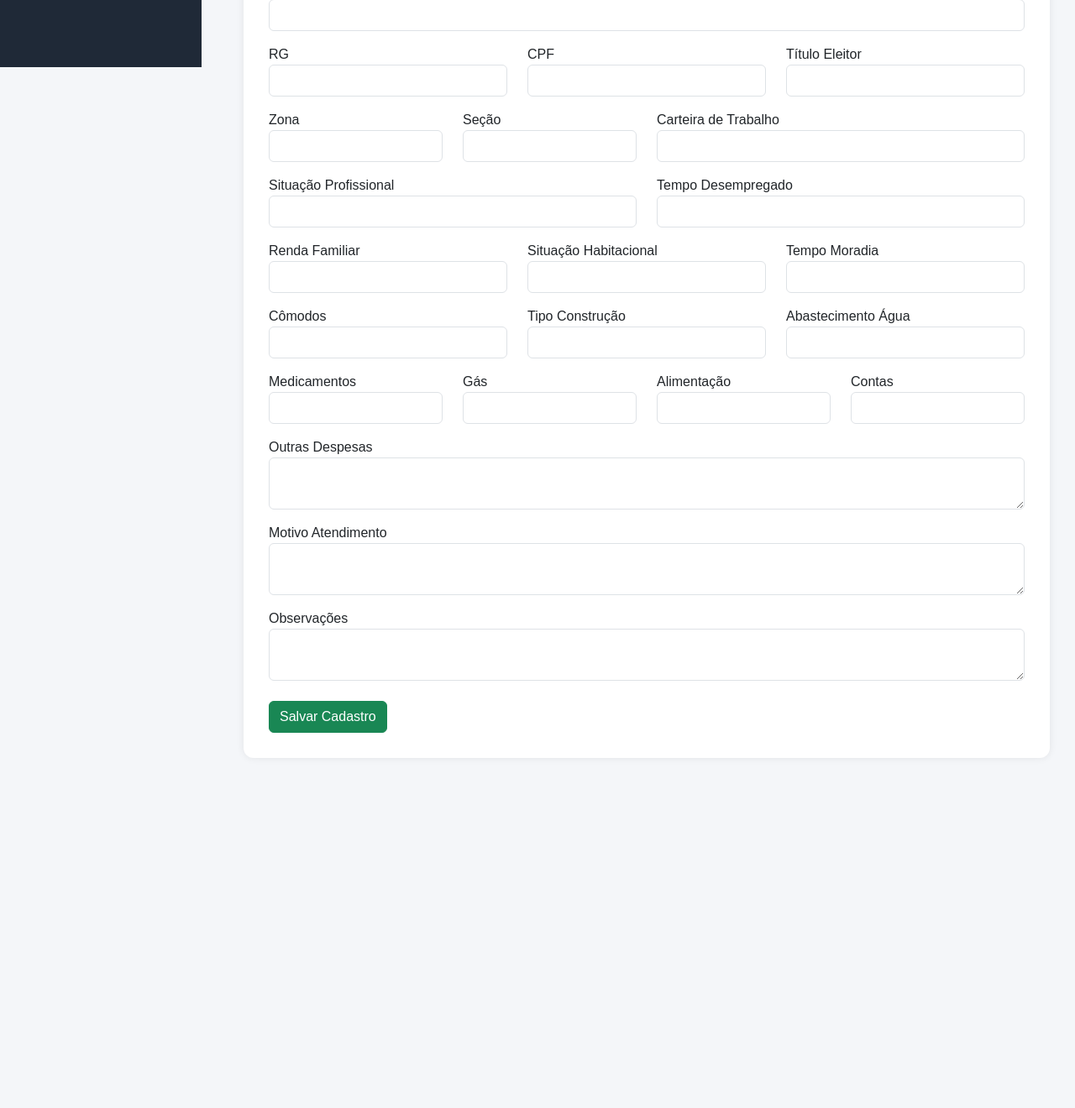
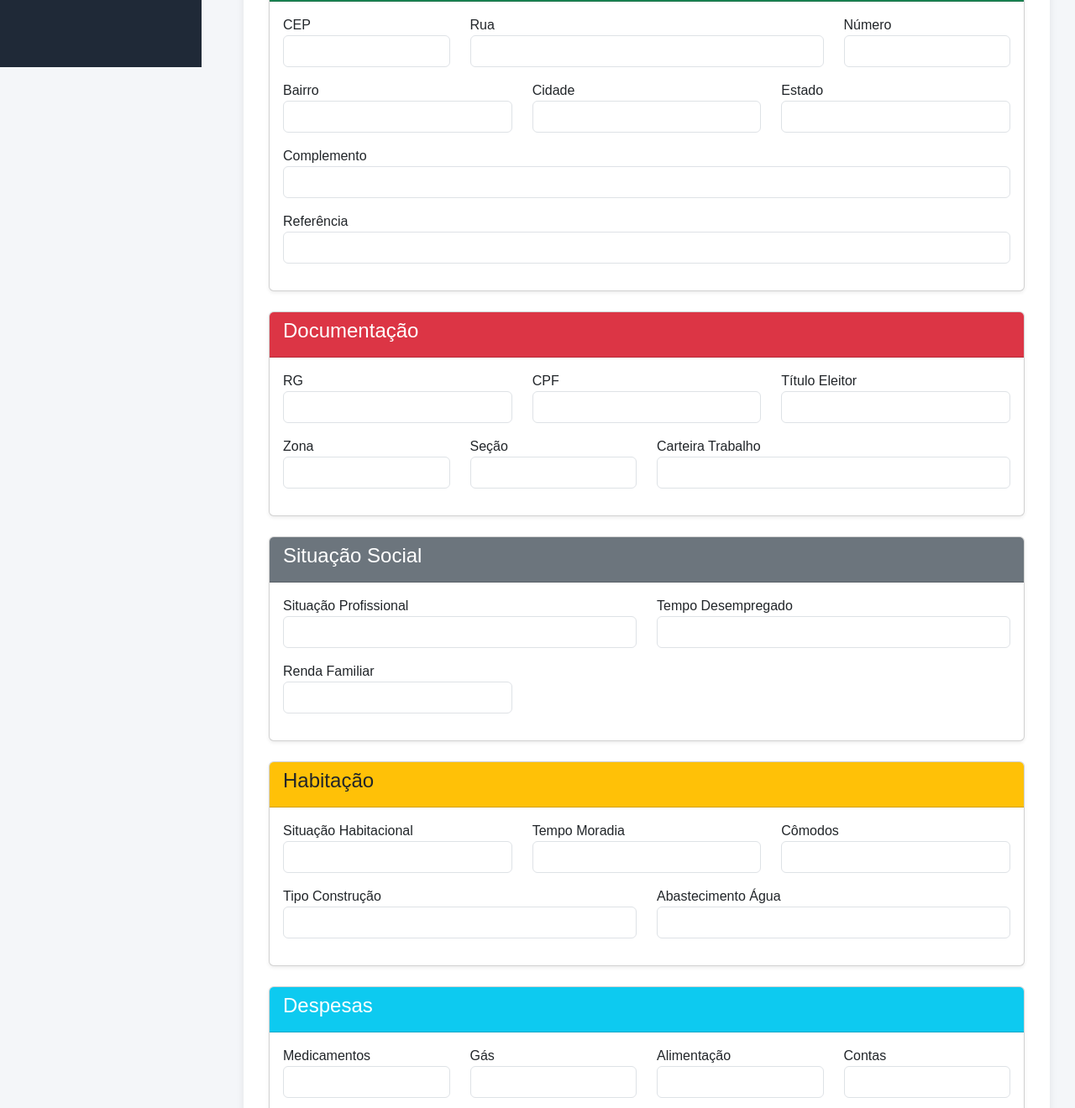
Before and after one commit to raphachear/sistema-ong, a website: page public/cadastro.html in a window 1280 px wide. Shown: the part 720-2040 px from the top of the page at 84% size. Before the commit the page ends 1653 px from the top, so only its background shows below. Drawn offline with nearby package versions, Linux system fonts and the light colour scheme.

Commit message:
cadastro profissional atualizado

```diff
--- a/public/cadastro.html
+++ b/public/cadastro.html
@@ -34,217 +34,405 @@ rel="stylesheet"
 
 <div class="container-box">
 
-<h1>Cadastro Social</h1>
+<h1 class="mb-4">
+Cadastro Social
+</h1>
 
 <div class="row">
 
-<div class="col-md-6 mt-3">
+<!-- DADOS PESSOAIS -->
+
+<div class="col-12">
+
+<div class="card shadow-sm mb-4">
+
+<div class="card-header bg-dark text-white">
+<h4>Dados Pessoais</h4>
+</div>
+
+<div class="card-body">
+
+<div class="row">
+
+<div class="col-md-6 mb-3">
 <label>Nome</label>
 <input id="nome" class="form-control">
 </div>
 
-<div class="col-md-6 mt-3">
+<div class="col-md-6 mb-3">
 <label>Filiação</label>
 <input id="filiacao" class="form-control">
 </div>
 
-<div class="col-md-4 mt-3">
+<div class="col-md-4 mb-3">
 <label>Nascimento</label>
 <input id="nascimento" type="date" class="form-control">
 </div>
 
-<div class="col-md-4 mt-3">
+<div class="col-md-4 mb-3">
+
 <label>Sexo</label>
+
 <select id="sexo" class="form-control">
+
 <option></option>
 <option>Masculino</option>
 <option>Feminino</option>
+
 </select>
+
 </div>
 
-<div class="col-md-4 mt-3">
+<div class="col-md-4 mb-3">
 <label>Estado Civil</label>
 <input id="estado_civil" class="form-control">
 </div>
 
-<div class="col-md-4 mt-3">
+<div class="col-md-4 mb-3">
 <label>Naturalidade</label>
 <input id="naturalidade" class="form-control">
 </div>
 
-<div class="col-md-4 mt-3">
+<div class="col-md-4 mb-3">
 <label>Cor/Raça</label>
 <input id="cor" class="form-control">
 </div>
 
-<div class="col-md-4 mt-3">
+</div>
+
+</div>
+</div>
+</div>
+
+<!-- CONTATO -->
+
+<div class="col-12">
+
+<div class="card shadow-sm mb-4">
+
+<div class="card-header bg-primary text-white">
+<h4>Contato</h4>
+</div>
+
+<div class="card-body">
+
+<div class="row">
+
+<div class="col-md-6 mb-3">
 <label>Telefone 1</label>
 <input id="telefone1" class="form-control">
 </div>
 
-<div class="col-md-6 mt-3">
+<div class="col-md-6 mb-3">
 <label>Telefone 2</label>
 <input id="telefone2" class="form-control">
 </div>
 
-<div class="col-md-3 mt-3">
+</div>
+
+</div>
+</div>
+</div>
+
+<!-- ENDEREÇO -->
+
+<div class="col-12">
+
+<div class="card shadow-sm mb-4">
+
+<div class="card-header bg-success text-white">
+<h4>Endereço</h4>
+</div>
+
+<div class="card-body">
+
+<div class="row">
+
+<div class="col-md-3 mb-3">
+
 <label>CEP</label>
+
 <input
 id="cep"
 class="form-control"
 onblur="buscarCEP()"
 >
+
 </div>
 
-<div class="col-md-6 mt-3">
+<div class="col-md-6 mb-3">
 <label>Rua</label>
 <input id="rua" class="form-control">
 </div>
 
-<div class="col-md-3 mt-3">
+<div class="col-md-3 mb-3">
 <label>Número</label>
 <input id="numero" class="form-control">
 </div>
 
-<div class="col-md-4 mt-3">
+<div class="col-md-4 mb-3">
 <label>Bairro</label>
 <input id="bairro" class="form-control">
 </div>
 
-<div class="col-md-4 mt-3">
+<div class="col-md-4 mb-3">
 <label>Cidade</label>
 <input id="cidade" class="form-control">
 </div>
 
-<div class="col-md-4 mt-3">
+<div class="col-md-4 mb-3">
 <label>Estado</label>
 <input id="estado" class="form-control">
 </div>
 
-<div class="col-md-12 mt-3">
+<div class="col-md-12 mb-3">
 <label>Complemento</label>
 <input id="complemento" class="form-control">
 </div>
 
-<div class="col-md-12 mt-3">
+<div class="col-md-12 mb-3">
 <label>Referência</label>
 <input id="referencia" class="form-control">
 </div>
 
-<div class="col-md-4 mt-3">
+</div>
+
+</div>
+</div>
+</div>
+
+<!-- DOCUMENTAÇÃO -->
+
+<div class="col-12">
+
+<div class="card shadow-sm mb-4">
+
+<div class="card-header bg-danger text-white">
+<h4>Documentação</h4>
+</div>
+
+<div class="card-body">
+
+<div class="row">
+
+<div class="col-md-4 mb-3">
 <label>RG</label>
 <input id="rg" class="form-control">
 </div>
 
-<div class="col-md-4 mt-3">
+<div class="col-md-4 mb-3">
 <label>CPF</label>
 <input id="cpf" class="form-control">
 </div>
 
-<div class="col-md-4 mt-3">
+<div class="col-md-4 mb-3">
 <label>Título Eleitor</label>
 <input id="titulo_eleitor" class="form-control">
 </div>
 
-<div class="col-md-3 mt-3">
+<div class="col-md-3 mb-3">
 <label>Zona</label>
 <input id="zona" class="form-control">
 </div>
 
-<div class="col-md-3 mt-3">
+<div class="col-md-3 mb-3">
 <label>Seção</label>
 <input id="secao" class="form-control">
 </div>
 
-<div class="col-md-6 mt-3">
-<label>Carteira de Trabalho</label>
+<div class="col-md-6 mb-3">
+<label>Carteira Trabalho</label>
 <input id="carteira_trabalho" class="form-control">
 </div>
 
-<div class="col-md-6 mt-3">
+</div>
+
+</div>
+</div>
+</div>
+
+<!-- SITUAÇÃO SOCIAL -->
+
+<div class="col-12">
+
+<div class="card shadow-sm mb-4">
+
+<div class="card-header bg-secondary text-white">
+<h4>Situação Social</h4>
+</div>
+
+<div class="card-body">
+
+<div class="row">
+
+<div class="col-md-6 mb-3">
 <label>Situação Profissional</label>
 <input id="situacao_profissional" class="form-control">
 </div>
 
-<div class="col-md-6 mt-3">
+<div class="col-md-6 mb-3">
 <label>Tempo Desempregado</label>
 <input id="tempo_desempregado" class="form-control">
 </div>
 
-<div class="col-md-4 mt-3">
+<div class="col-md-4 mb-3">
 <label>Renda Familiar</label>
 <input id="renda_familiar" class="form-control">
 </div>
 
-<div class="col-md-4 mt-3">
+</div>
+
+</div>
+</div>
+</div>
+
+<!-- HABITAÇÃO -->
+
+<div class="col-12">
+
+<div class="card shadow-sm mb-4">
+
+<div class="card-header bg-warning">
+<h4>Habitação</h4>
+</div>
+
+<div class="card-body">
+
+<div class="row">
+
+<div class="col-md-4 mb-3">
 <label>Situação Habitacional</label>
 <input id="situacao_habitacional" class="form-control">
 </div>
 
-<div class="col-md-4 mt-3">
+<div class="col-md-4 mb-3">
 <label>Tempo Moradia</label>
 <input id="tempo_moradia" class="form-control">
 </div>
 
-<div class="col-md-4 mt-3">
+<div class="col-md-4 mb-3">
 <label>Cômodos</label>
 <input id="comodos" class="form-control">
 </div>
 
-<div class="col-md-4 mt-3">
+<div class="col-md-6 mb-3">
 <label>Tipo Construção</label>
 <input id="tipo_construcao" class="form-control">
 </div>
 
-<div class="col-md-4 mt-3">
+<div class="col-md-6 mb-3">
 <label>Abastecimento Água</label>
 <input id="abastecimento_agua" class="form-control">
 </div>
 
-<div class="col-md-3 mt-3">
+</div>
+
+</div>
+</div>
+</div>
+
+<!-- DESPESAS -->
+
+<div class="col-12">
+
+<div class="card shadow-sm mb-4">
+
+<div class="card-header bg-info text-white">
+<h4>Despesas</h4>
+</div>
+
+<div class="card-body">
+
+<div class="row">
+
+<div class="col-md-3 mb-3">
 <label>Medicamentos</label>
 <input id="medicamentos" class="form-control">
 </div>
 
-<div class="col-md-3 mt-3">
+<div class="col-md-3 mb-3">
 <label>Gás</label>
 <input id="gas" class="form-control">
 </div>
 
-<div class="col-md-3 mt-3">
+<div class="col-md-3 mb-3">
 <label>Alimentação</label>
 <input id="alimentacao" class="form-control">
 </div>
 
-<div class="col-md-3 mt-3">
+<div class="col-md-3 mb-3">
 <label>Contas</label>
 <input id="contas" class="form-control">
 </div>
 
-<div class="col-md-12 mt-3">
+<div class="col-md-12 mb-3">
+
 <label>Outras Despesas</label>
-<textarea id="outras_despesas" class="form-control"></textarea>
+
+<textarea
+id="outras_despesas"
+class="form-control"
+></textarea>
+
 </div>
 
-<div class="col-md-12 mt-3">
-<label>Motivo Atendimento</label>
-<textarea id="motivo" class="form-control"></textarea>
 </div>
 
-<div class="col-md-12 mt-3">
+</div>
+</div>
+</div>
+
+<!-- ATENDIMENTO -->
+
+<div class="col-12">
+
+<div class="card shadow-sm mb-4">
+
+<div class="card-header bg-dark text-white">
+<h4>Atendimento Social</h4>
+</div>
+
+<div class="card-body">
+
+<div class="row">
+
+<div class="col-md-12 mb-3">
+
+<label>Motivo Atendimento</label>
+
+<textarea
+id="motivo"
+class="form-control"
+></textarea>
+
+</div>
+
+<div class="col-md-12 mb-3">
+
 <label>Observações</label>
-<textarea id="observacoes" class="form-control"></textarea>
+
+<textarea
+id="observacoes"
+class="form-control"
+></textarea>
+
 </div>
 
 <div class="col-md-12 mt-4">
 
 <button
-class="btn btn-success"
+class="btn btn-success btn-lg"
 onclick="salvar()"
 >
 Salvar Cadastro
 </button>
 
+</div>
+
+</div>
+
+</div>
+</div>
 </div>
 
 </div>
@@ -258,11 +446,13 @@ Salvar Cadastro
 const API =
 "https://sistema-ong.onrender.com";
 
-const params = new URLSearchParams(
+const params =
+new URLSearchParams(
 window.location.search
 );
 
-const idEdicao = params.get("id");
+const idEdicao =
+params.get("id");
 
 async function carregarDados(){
 
@@ -308,7 +498,8 @@ cep +
 
 );
 
-const dados = await resposta.json();
+const dados =
+await resposta.json();
 
 document.getElementById("rua").value =
 dados.logradouro || "";
@@ -460,13 +651,15 @@ headers: {
 
 },
 
-body: JSON.stringify(dados)
+body:
+JSON.stringify(dados)
 
 }
 
 );
 
-const msg = await resposta.text();
+const msg =
+await resposta.text();
 
 alert(msg);
 
```
